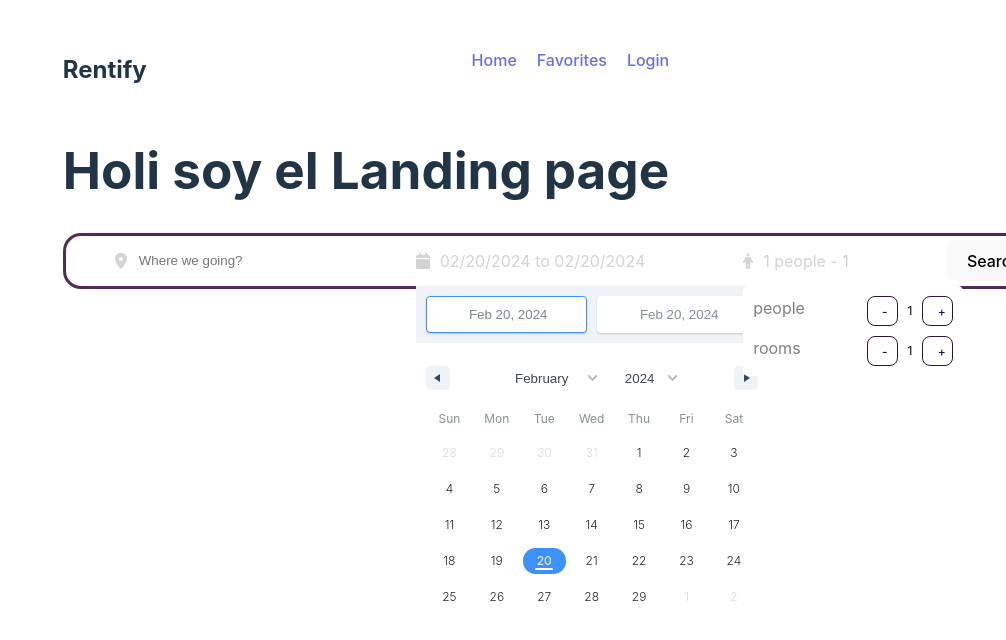
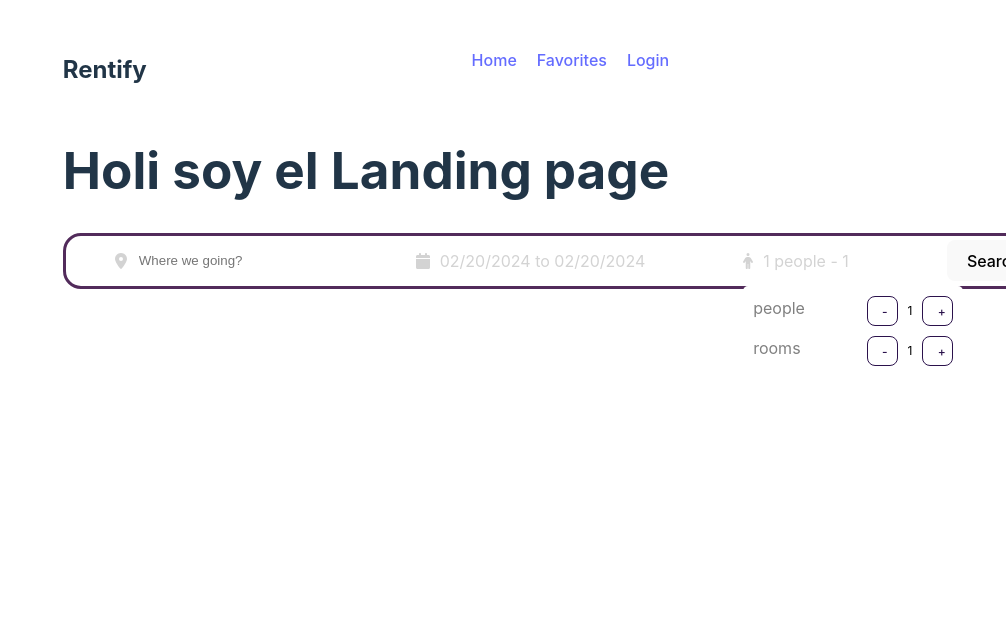
Before and after one commit to jlcarrascof/PF-Henry-Project, a React (Vite) app in the folder Client/vite-project/: page / in a window 1280 px wide. Shown: the top 640 px of the page, without its empty margins (274-1280 px from the left). Built offline with nearby package versions, Linux system fonts and the light colour scheme.

Commit message:
ya el calendario esta terminado en la search

```diff
--- a/Client/vite-project/src/components/searchBar/SearchBar.tsx
+++ b/Client/vite-project/src/components/searchBar/SearchBar.tsx
@@ -29,6 +29,8 @@ const SearchBar: React.FC = () => {
   };
 
   const [state, setState] = useState<State>(initialState);
+
+  const [openState, setOpenState] = useState<boolean>(false);
 
   // useState for people and rooms
   interface Options {
@@ -84,14 +86,14 @@ const SearchBar: React.FC = () => {
       </div>
       <div className={styles.headerSearchItem}>
         <FontAwesomeIcon icon={faCalendar} className={styles.headerIcon} />
-        <span className={styles.headerSearchText}> {`${format(state.startDate, "MM/dd/yyyy")} to ${state.endDate ? format(state.endDate, "MM/dd/yyyy") : '--/--/----' }`} </span>
-        <DateRange
+        <span className={styles.headerSearchText} onClick={()=> setOpenState(!openState)}> {`${format(state.startDate, "MM/dd/yyyy")} to ${state.endDate ? format(state.endDate, "MM/dd/yyyy") : '--/--/----' }`} </span>
+        {openState && <DateRange
           editableDateInputs={true}
           onChange={(item) => handleChange(item.selection)}
           moveRangeOnFirstSelection={false}
           ranges={[state]}
           className={styles.date}
-        />
+        />}
       </div>
       <div className={styles.headerSearchItem}>
         <FontAwesomeIcon icon={faPerson} className={styles.headerIcon} />
```
